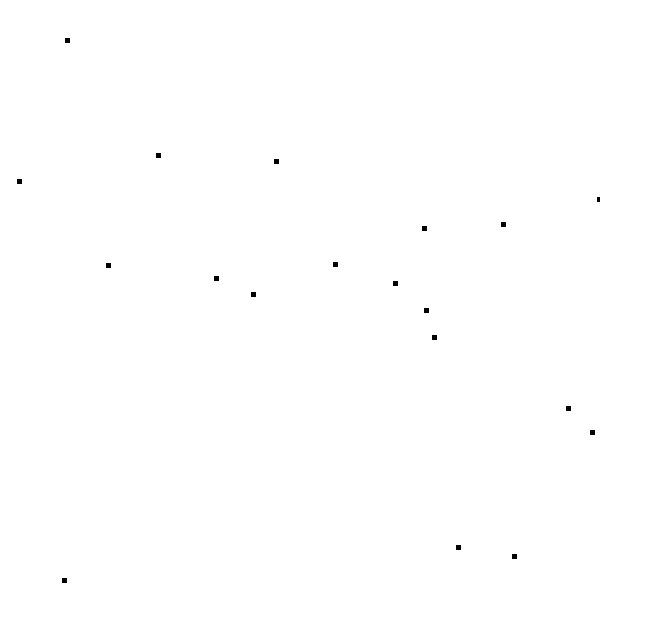
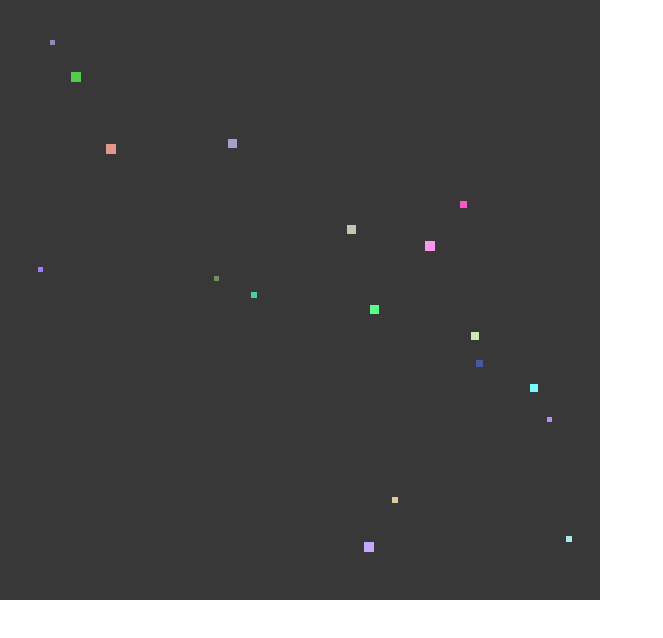
Before and after one commit to jsbursik/antfarm, a website with bundled scripts: page index.html in a window 1280 px wide. Shown: the whole page, without its empty margins (0-663 px from the left). Built offline with nearby package versions, Linux system fonts and the light colour scheme.

Commit message:
didn't get much done, still no collisions...

```diff
--- a/src/Ants.js
+++ b/src/Ants.js
@@ -12,27 +12,27 @@ export class Ants {
     }
 
     newAnt(){
-        this.ants.push(new Ant(randString(8), randInt(0,canvas.width), randInt(0,canvas.height)));
+        this.ants.push(new Ant(randString(8), randInt(0,this.canvas.width), randInt(0,this.canvas.height)));
     }
 
     killAnt(id){
-        this.ants.forEach((curr, i, arr)=>{
+        for(let i = 0; i < this.ants.length; i++){
             if(this.ants[i].id == id){
                 this.ants.splice(i, 1);
             }
-        });
+        }
     }
 
     drawAnts(){
-        this.ants.forEach((curr, i, arr)=>{
+        for(let i = 0; i < this.ants.length; i++){
             this.ants[i].move(this.canvas, this.ctx);
-        });
+        }
     }
 
     getIds(){
-        this.ants.forEach((curr, i, arr)=>{
+        for(let i = 0; i < this.ants.length; i++){
             console.log(this.ants[i].id);
-        });
+        }
     }
 
 }
@@ -42,12 +42,16 @@ export class Ants {
 //////////////////////////////////////////////////////////////////////////
 
 class Ant {
-    h=5; w=5; color="#000000"; angle=0; speed=1;
+    id; posX; posY; color; angle; speed; size;
+    minSize = 5; maxSize = 10;
     constructor(id, posX, posY){
         this.id = id;
         this.posX = posX;
         this.posY = posY;
         this.angle = (Math.PI / 4) * randInt(0,7); // There are 8 directions an ant can go
+        this.color = `rgb(${randInt(75,255)},${randInt(75,255)},${randInt(75,255)})`;
+        this.speed = 1;
+        this.size = randInt(this.minSize,this.maxSize);
     };
 
     move(canvas, ctx){
@@ -70,14 +74,8 @@ class Ant {
             this.posY = this.posY + 1; //this.h;
         }
 
-        this.posX < 0 ? this.posX = 0 : this.posX;
-        this.posX > canvas.width + this.w ? this.posX = canvas.width - this.w : this.posX;
-
-        this.posY < 0 ? this.posY = 0 : this.posY;
-        this.posY > canvas.height + this.h ? this.posY = canvas.height - this.h : this.posY;
-
         ctx.fillStyle = this.color;
-        ctx.fillRect(this.posX, this.posY, this.w, this.h);
+        ctx.fillRect(this.posX, this.posY, this.size, this.size);
     }
 
 }
--- a/src/antfarm.js
+++ b/src/antfarm.js
@@ -21,7 +21,7 @@ function init() {
 }
 
 function Draw() {
-    //c.globalCompositeOperation = 'destination-over'; // Still don't know what this does exactly.
+    // ctx.globalCompositeOperation = 'destination-over'; // Still don't know what this does exactly.
     ctx.clearRect(0, 0, w, h);
 
     ctx.save();
--- a/src/style.css
+++ b/src/style.css
@@ -21,3 +21,7 @@ img {
   max-width: 100%;
   height: auto;
 }
+
+canvas {
+  background-color: #383838;
+}
```
Also changed, not shown: journal.md (+8 -0 lines).
